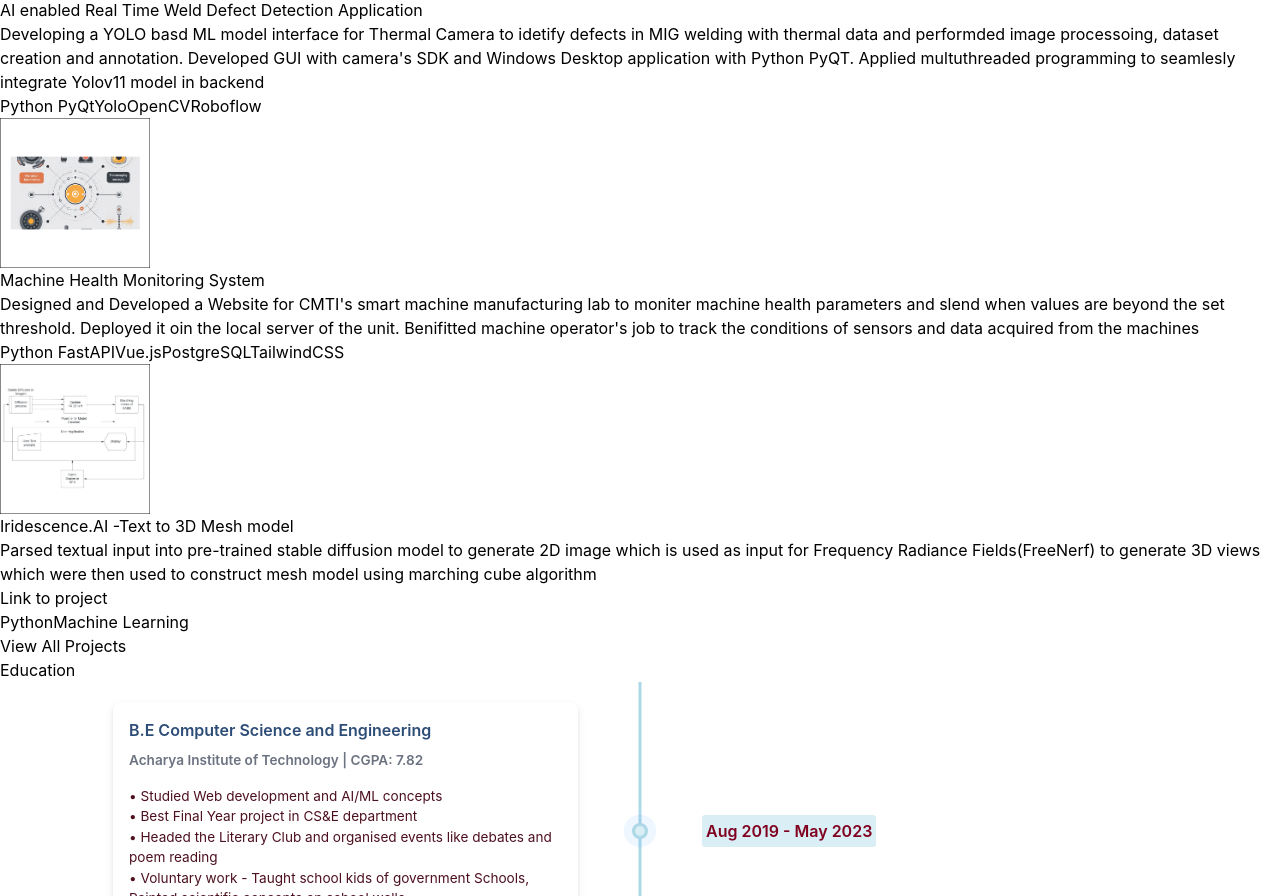
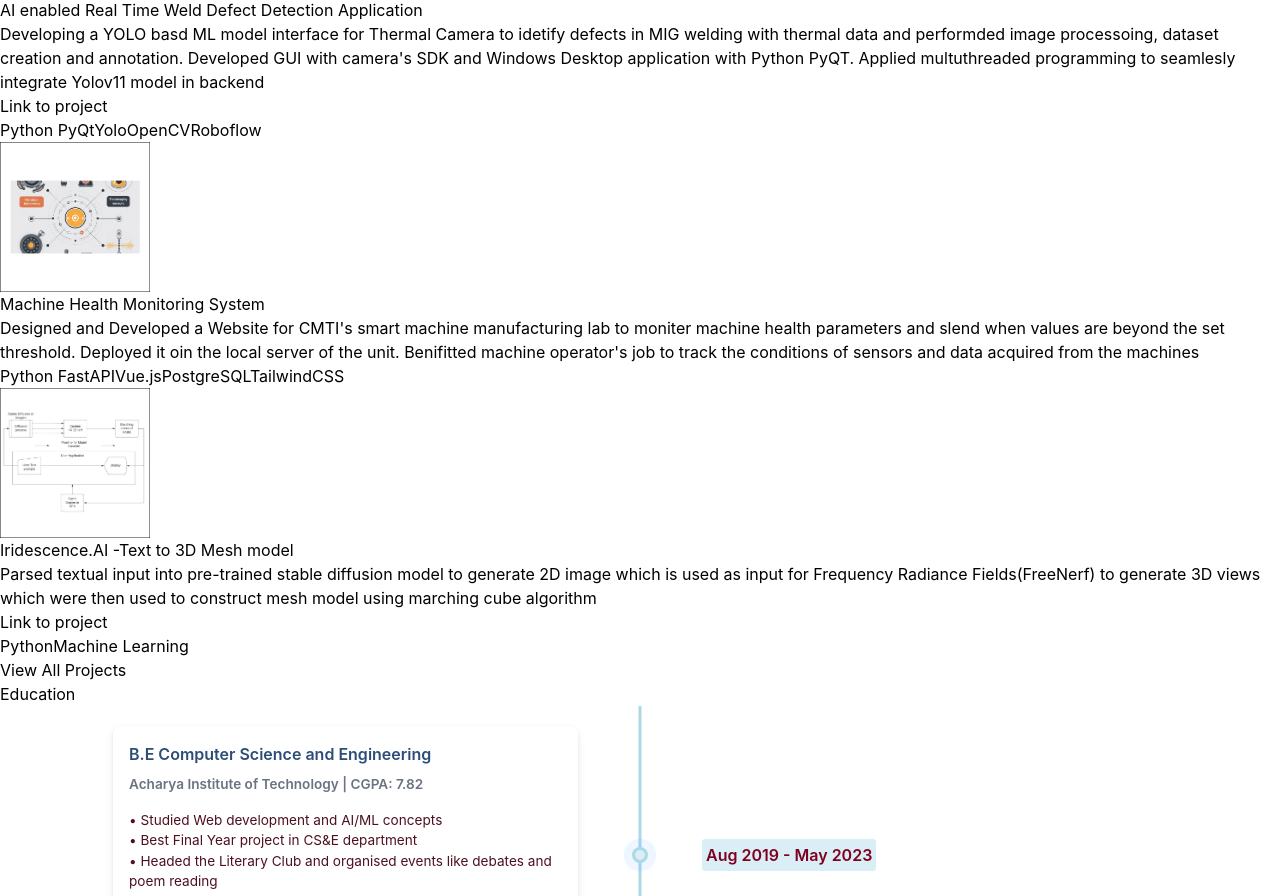
Before and after one commit to Anan23Ked/Portfolio, a React (Create React App) app: page / in a window 1280 px wide. Shown: the part 3159-4055 px from the top of the page. Built offline with nearby package versions, Linux system fonts and the light colour scheme.

Commit message:
Update data.js

```diff
--- a/src/data/data.js
+++ b/src/data/data.js
@@ -59,7 +59,7 @@ export const PROJECTS = [
     description:
       "Developing a YOLO basd ML model interface for Thermal Camera to idetify defects in MIG welding with thermal data and performded image processoing, dataset creation and annotation. Developed GUI with camera's SDK and Windows Desktop application with Python PyQT. Applied multuthreaded programming to seamlesly integrate Yolov11 model in backend",
     technologies: ["Python PyQt", "Yolo", "OpenCV", "Roboflow"],
-    link: ""
+    link: "https://drive.google.com/file/d/1I-YKu78JoI1-aBkw2hWohZ0XYqW43Qu2/view?usp=sharing"
   },
   {
     title: "Machine Health Monitoring System",
```
